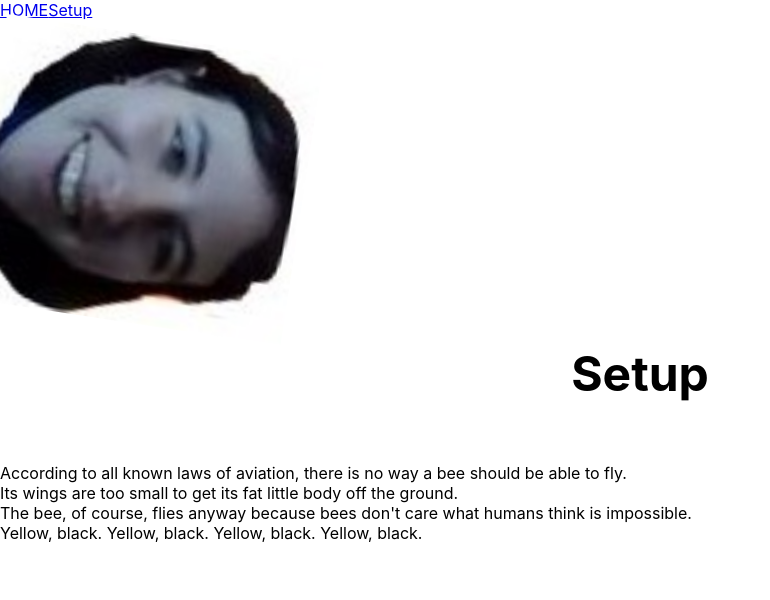
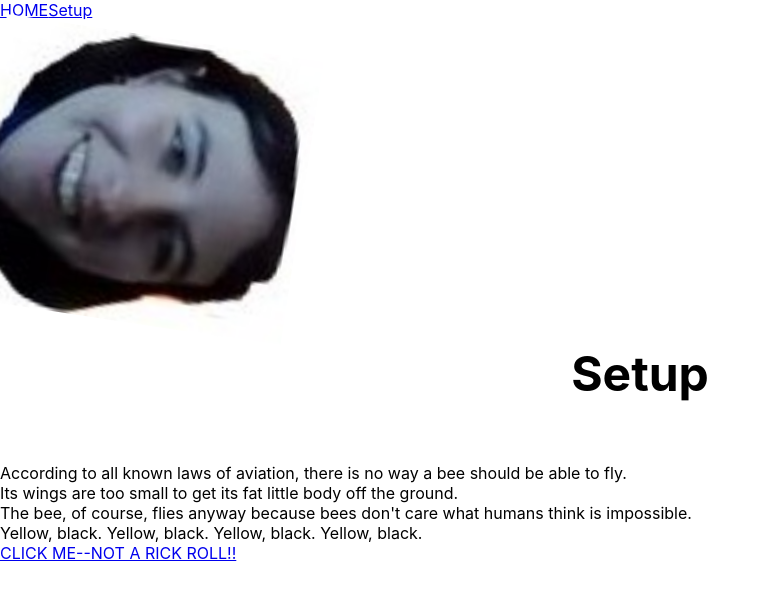
Before and after one commit to robinfintz/TeamTech21_MERN, a React (Create React App) app in the folder frontend/: page /Setup in a window 1280 px wide. Shown: the top 600 px of the page, without its empty margins (0-770 px from the left). Built offline with nearby package versions, Linux system fonts and the light colour scheme.

Commit message:
added a hyperlink

```diff
--- a/frontend/src/views/Setup.js
+++ b/frontend/src/views/Setup.js
@@ -20,6 +20,10 @@ const Setup = () => {
                   <Col>The bee, of course, flies anyway because bees don't care what humans think is impossible.</Col>
                   <Col>Yellow, black. Yellow, black. Yellow, black. Yellow, black.</Col>
               </Row>
+
+              <Row>
+                    <a href = "https://www.youtube.com/watch?v=L_vnEHDjfZ8">CLICK ME--NOT A RICK ROLL!!</a>
+              </Row>
             </Container>
         </div>
         );
```
Also changed, not shown: 1 other file (tests, documents, lock files or other folders).
